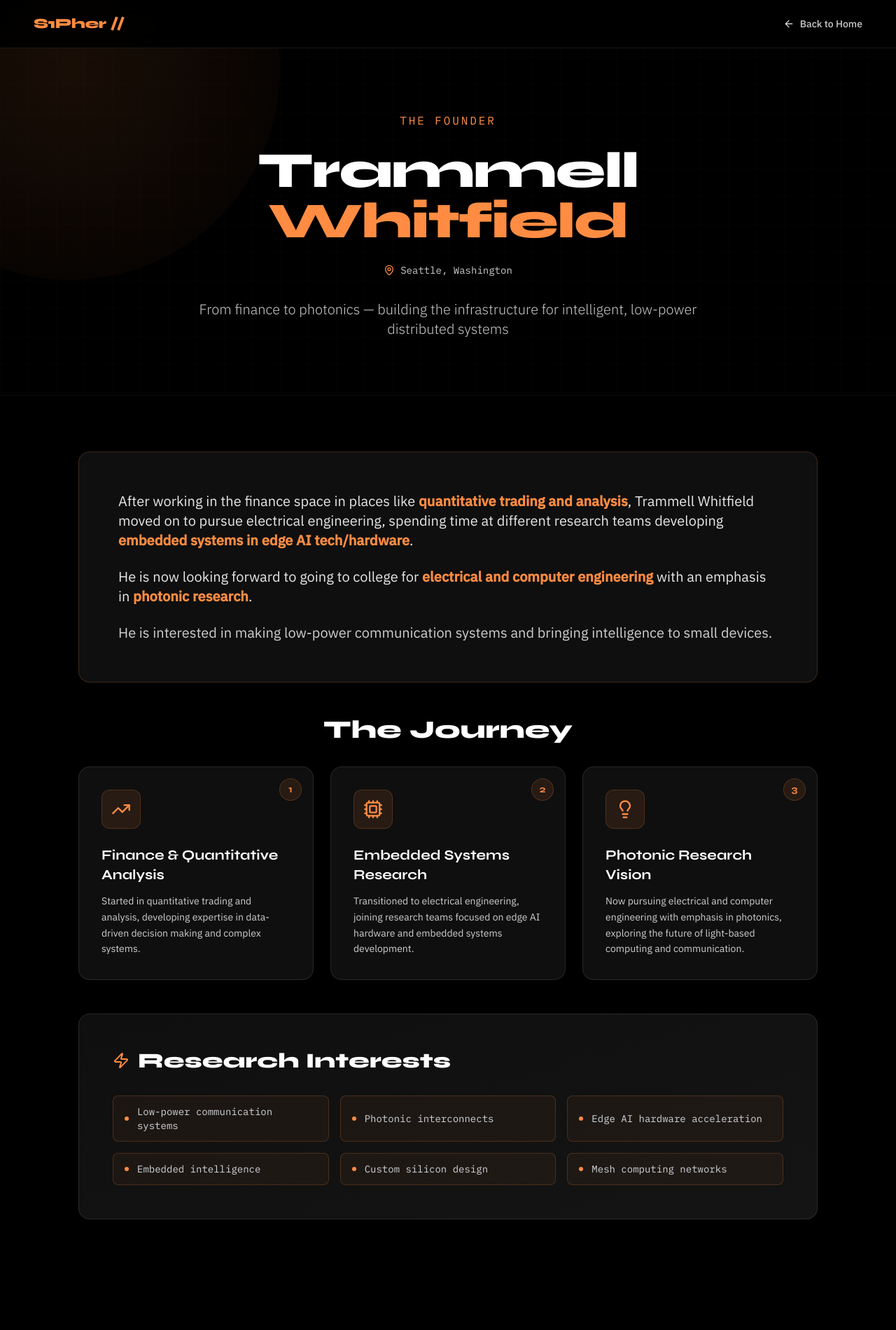
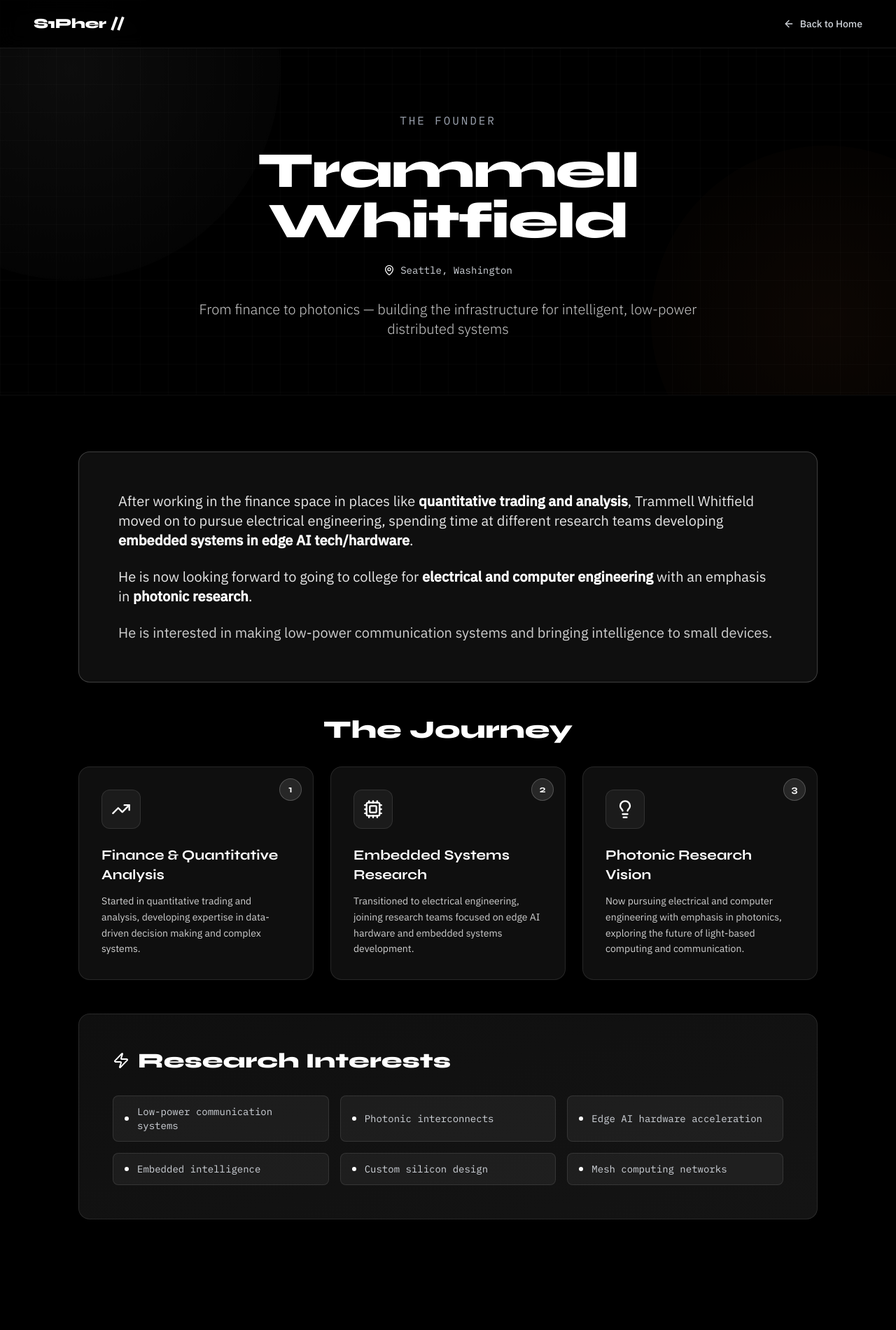
Before and after one commit to Trammell-Whitfield/S1pher-Website, a React (Vite) app in the folder s1pher-react/: page /founder in a window 1280 px wide. Shown: the top 1900 px of the page at 70% size. Built offline with nearby package versions, Linux system fonts and the light colour scheme.

Commit message:
Update FounderPage.tsx

```diff
--- a/s1pher-react/src/pages/FounderPage.tsx
+++ b/s1pher-react/src/pages/FounderPage.tsx
@@ -40,13 +40,13 @@ export function FounderPage() {
         <div className="max-w-7xl mx-auto px-8 md:px-12 py-5 flex items-center justify-between">
           <Link
             to="/"
-            className="font-display font-extrabold text-xl text-orange tracking-tight hover:scale-105 transition-transform duration-300"
+            className="font-display font-extrabold text-xl text-white tracking-tight hover:text-orange transition-colors duration-300"
           >
             S1Pher //
           </Link>
           <Link
             to="/"
-            className="flex items-center gap-2 text-white/80 text-sm font-medium hover:text-orange transition-colors duration-300"
+            className="flex items-center gap-2 text-gray-300 text-sm font-medium hover:text-white transition-colors duration-300"
           >
             <ArrowLeft className="w-4 h-4" />
             Back to Home
@@ -57,9 +57,9 @@ export function FounderPage() {
       {/* Hero Section */}
       <section className="relative min-h-[70vh] flex items-center justify-center overflow-hidden pt-20">
         {/* Background effects */}
-        <div className="absolute top-[-200px] left-[-200px] w-[600px] h-[600px] rounded-full bg-gradient-radial from-orange/10 to-transparent animate-float" />
-        <div className="absolute bottom-[-150px] right-[-150px] w-[500px] h-[500px] rounded-full bg-gradient-radial from-orange/8 to-transparent animate-float" style={{ animationDelay: '1s' }} />
-        <div className="absolute inset-0 bg-[linear-gradient(rgba(255,107,53,0.025)_1px,transparent_1px),linear-gradient(90deg,rgba(255,107,53,0.025)_1px,transparent_1px)] bg-[size:40px_40px]" />
+        <div className="absolute top-[-200px] left-[-200px] w-[600px] h-[600px] rounded-full bg-gradient-radial from-white/5 to-transparent animate-float" />
+        <div className="absolute bottom-[-150px] right-[-150px] w-[500px] h-[500px] rounded-full bg-gradient-radial from-orange/5 to-transparent animate-float" style={{ animationDelay: '1s' }} />
+        <div className="absolute inset-0 bg-[linear-gradient(rgba(255,255,255,0.02)_1px,transparent_1px),linear-gradient(90deg,rgba(255,255,255,0.02)_1px,transparent_1px)] bg-[size:40px_40px]" />
 
         <motion.div
           initial={{ opacity: 0, y: 30 }}
@@ -71,7 +71,7 @@ export function FounderPage() {
             initial={{ opacity: 0 }}
             animate={{ opacity: 1 }}
             transition={{ duration: 0.8, delay: 0.2 }}
-            className="text-orange text-sm md:text-base font-mono uppercase tracking-[0.18em] mb-6"
+            className="text-gray-400 text-sm md:text-base font-mono uppercase tracking-[0.18em] mb-6"
           >
             The Founder
           </motion.p>
@@ -83,16 +83,16 @@ export function FounderPage() {
             className="text-5xl md:text-6xl lg:text-7xl font-display font-extrabold text-white leading-tight tracking-tight mb-6"
           >
             Trammell<br />
-            <span className="text-orange">Whitfield</span>
+            Whitfield
           </motion.h1>
 
           <motion.div
             initial={{ opacity: 0 }}
             animate={{ opacity: 1 }}
             transition={{ duration: 0.8, delay: 0.4 }}
-            className="flex items-center justify-center gap-2 text-white/80 font-mono text-sm mb-8"
+            className="flex items-center justify-center gap-2 text-gray-300 font-mono text-sm mb-8"
           >
-            <MapPin className="w-4 h-4 text-orange" />
+            <MapPin className="w-4 h-4 text-white" />
             Seattle, Washington
           </motion.div>
 
@@ -115,14 +115,14 @@ export function FounderPage() {
             whileInView={{ opacity: 1, y: 0 }}
             viewport={{ once: true }}
             transition={{ duration: 0.8 }}
-            className="bg-card border border-orange/20 rounded-2xl p-10 md:p-14 mb-12"
+            className="bg-card border border-white/20 rounded-2xl p-10 md:p-14 mb-12"
           >
             <div className="text-lg md:text-xl text-white/90 leading-relaxed space-y-6">
               <p>
-                After working in the finance space in places like <span className="text-orange font-semibold">quantitative trading and analysis</span>, Trammell Whitfield moved on to pursue electrical engineering, spending time at different research teams developing <span className="text-orange font-semibold">embedded systems in edge AI tech/hardware</span>.
+                After working in the finance space in places like <span className="text-white font-semibold">quantitative trading and analysis</span>, Trammell Whitfield moved on to pursue electrical engineering, spending time at different research teams developing <span className="text-white font-semibold">embedded systems in edge AI tech/hardware</span>.
               </p>
               <p>
-                He is now looking forward to going to college for <span className="text-orange font-semibold">electrical and computer engineering</span> with an emphasis in <span className="text-orange font-semibold">photonic research</span>.
+                He is now looking forward to going to college for <span className="text-white font-semibold">electrical and computer engineering</span> with an emphasis in <span className="text-white font-semibold">photonic research</span>.
               </p>
               <p className="text-white/80">
                 He is interested in making low-power communication systems and bringing intelligence to small devices.
@@ -153,7 +153,7 @@ export function FounderPage() {
                     viewport={{ once: true }}
                     transition={{ duration: 0.6, delay: index * 0.1 }}
                     whileHover={{ y: -8, scale: 1.02 }}
-                    className="group relative bg-card border border-white/10 rounded-2xl p-8 hover:border-orange/30 hover:shadow-[0_20px_60px_rgba(255,107,53,0.15)] transition-all duration-500 cursor-default overflow-hidden"
+                    className="group relative bg-card border border-white/10 rounded-2xl p-8 hover:border-white/30 hover:shadow-[0_20px_60px_rgba(255,255,255,0.05)] transition-all duration-500 cursor-default overflow-hidden"
                   >
                     {/* Gradient background */}
                     <div className={`absolute inset-0 bg-gradient-to-br ${phase.color} opacity-0 group-hover:opacity-100 transition-opacity duration-500`} />
@@ -161,13 +161,13 @@ export function FounderPage() {
                     <div className="relative">
                       {/* Icon */}
                       <div className="mb-6">
-                        <div className="w-14 h-14 rounded-xl bg-orange/10 border border-orange/20 flex items-center justify-center group-hover:scale-110 group-hover:rotate-6 transition-all duration-500">
-                          <Icon className="w-7 h-7 text-orange" />
+                        <div className="w-14 h-14 rounded-xl bg-white/5 border border-white/10 flex items-center justify-center group-hover:scale-110 group-hover:border-orange group-hover:bg-orange/5 transition-all duration-500">
+                          <Icon className="w-7 h-7 text-white group-hover:text-orange" />
                         </div>
                       </div>
 
                       {/* Content */}
-                      <h3 className="text-xl font-display font-bold text-white mb-3 group-hover:text-orange transition-colors duration-300">
+                      <h3 className="text-xl font-display font-bold text-white mb-3 transition-colors duration-300">
                         {phase.title}
                       </h3>
                       <p className="text-white/80 text-sm leading-relaxed">
@@ -176,8 +176,8 @@ export function FounderPage() {
                     </div>
 
                     {/* Step number */}
-                    <div className="absolute top-4 right-4 w-8 h-8 rounded-full bg-orange/10 border border-orange/20 flex items-center justify-center">
-                      <span className="text-orange font-display font-bold text-sm">
+                    <div className="absolute top-4 right-4 w-8 h-8 rounded-full bg-white/10 border border-white/20 flex items-center justify-center group-hover:bg-orange/10 group-hover:border-orange transition-colors duration-300">
+                      <span className="text-white group-hover:text-orange font-display font-bold text-sm transition-colors duration-300">
                         {index + 1}
                       </span>
                     </div>
@@ -196,7 +196,7 @@ export function FounderPage() {
             className="bg-gradient-to-br from-card to-bg-3 border border-white/10 rounded-2xl p-10 md:p-12"
           >
             <div className="flex items-center gap-3 mb-8">
-              <Zap className="w-6 h-6 text-orange" />
+              <Zap className="w-6 h-6 text-white" />
               <h2 className="text-2xl md:text-3xl font-display font-extrabold text-white">
                 Research Interests
               </h2>
@@ -211,9 +211,9 @@ export function FounderPage() {
                   viewport={{ once: true }}
                   transition={{ duration: 0.5, delay: index * 0.05 }}
                   whileHover={{ scale: 1.05, x: 4 }}
-                  className="flex items-center gap-3 bg-orange/5 border border-orange/20 rounded-lg px-4 py-3 hover:bg-orange/10 hover:border-orange/30 transition-all duration-300 cursor-default"
+                  className="flex items-center gap-3 bg-white/5 border border-white/10 rounded-lg px-4 py-3 hover:bg-white/10 hover:border-orange transition-all duration-300 cursor-default"
                 >
-                  <div className="w-1.5 h-1.5 rounded-full bg-orange" />
+                  <div className="w-1.5 h-1.5 rounded-full bg-white group-hover:bg-orange transition-colors duration-300" />
                   <span className="text-gray-300 text-sm font-mono">
                     {interest}
                   </span>
@@ -232,7 +232,7 @@ export function FounderPage() {
             whileInView={{ opacity: 1, y: 0 }}
             viewport={{ once: true }}
             transition={{ duration: 0.8 }}
-            className="bg-card border border-orange/20 rounded-2xl p-10 md:p-12"
+            className="bg-card border border-white/20 rounded-2xl p-10 md:p-12"
           >
             <h3 className="text-3xl md:text-4xl font-display font-bold text-white mb-6">
               The Vision
@@ -242,7 +242,7 @@ export function FounderPage() {
             </p>
             <Link
               to="/"
-              className="inline-flex items-center gap-2 text-orange font-mono text-sm hover:underline underline-offset-4 transition-all duration-300 group"
+              className="inline-flex items-center gap-2 text-white hover:text-orange font-mono text-sm hover:underline underline-offset-4 transition-all duration-300 group"
             >
               Explore S1Pher's mission
               <span className="group-hover:translate-x-1 transition-transform duration-300">→</span>
```
